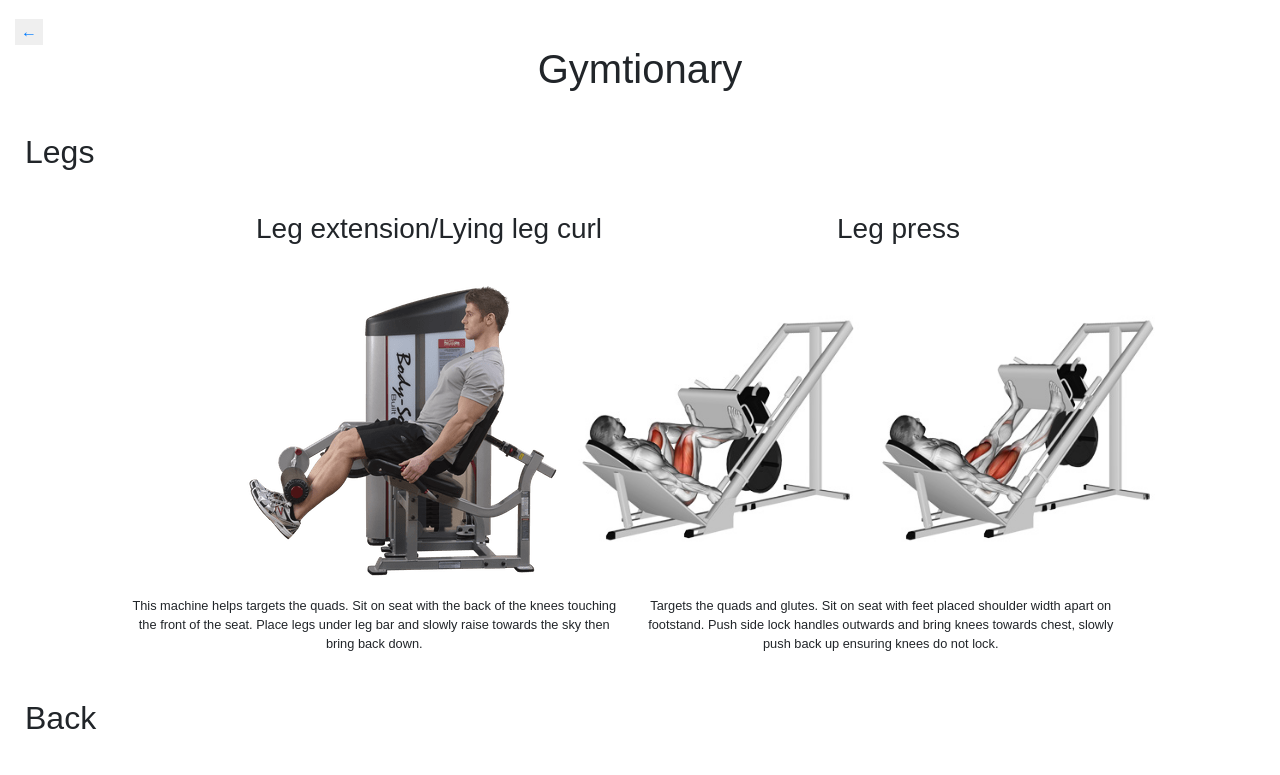
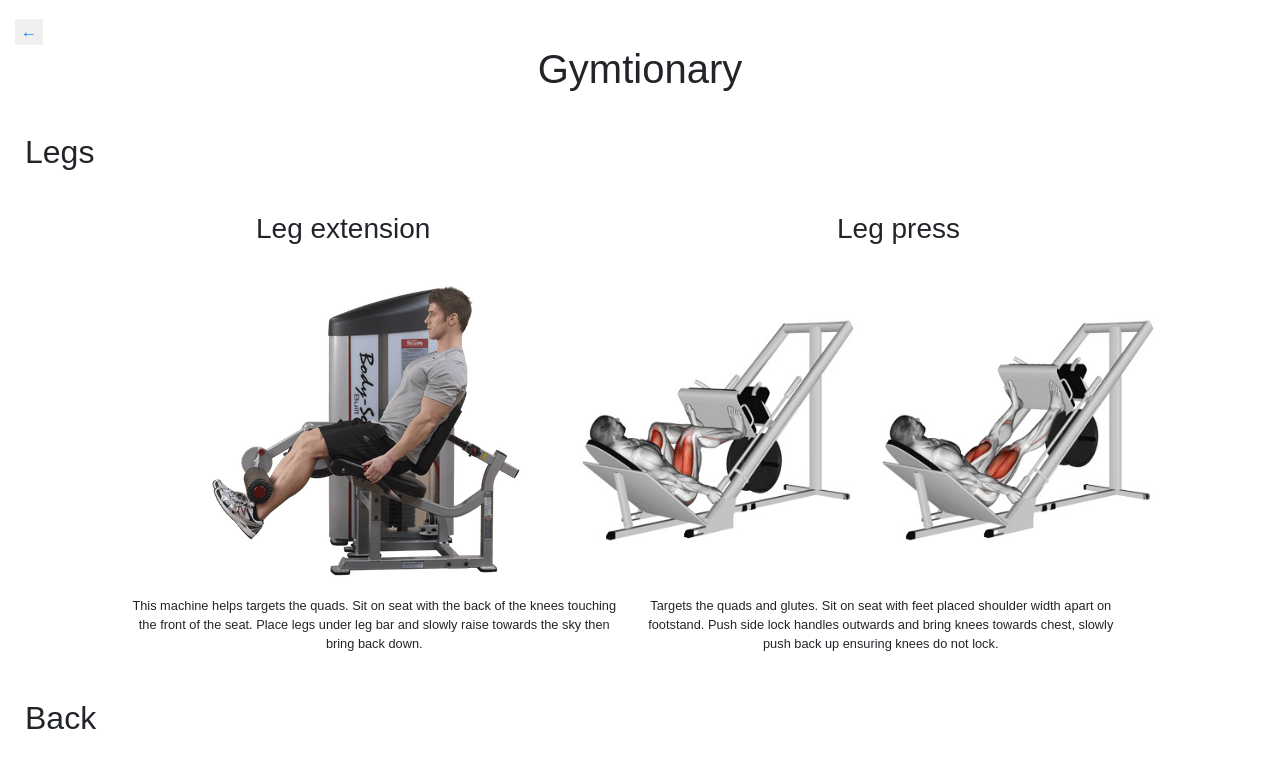
Before and after one commit to abdullahw1/Fitnest, a Python web app: template Fitnest Health Applic/app/myapp/templates/gymtionary.html in a window 1280 px wide. Shown: the part 56-831 px from the top of the page. Run offline with Jinja, Linux system fonts and the light colour scheme; the template is opened without the code that fills it, so the values that code supplies are empty; some libraries are stand-ins or nearby versions.

Commit message:
Changed machine name
Gymtionary changed the name of an incorrect machine name

```diff
--- a/Fitnest Health Applic/app/myapp/templates/gymtionary.html
+++ b/Fitnest Health Applic/app/myapp/templates/gymtionary.html
@@ -109,9 +109,9 @@
       <h1>Gymtionary</h1>
       <h2>Legs</h2>
 
-          <h3 class="leftSubtitle">Leg extension/Lying leg curl</h3><h3 class="rightSubtitle">Leg press</h3>
+          <h3 class="leftSubtitle">Leg extension</h3><h3 class="rightSubtitle">Leg press</h3>
 
-          <img style="padding-top:2%; padding-left: 18%; padding-top: 60px;" src="{{url_for('static', filename='images/leg-curl.png')}}" alt="leg curl">
+          <img style="padding-top:2%; padding-left: 15%; padding-top: 60px;" src="{{url_for('static', filename='images/leg-curl.png')}}" alt="leg curl">
           <img class="rightImage" src="{{url_for('static', filename='images/leg-press.png')}}" alt="leg press">
           <div class="legsMachines">
               <ul>
```
